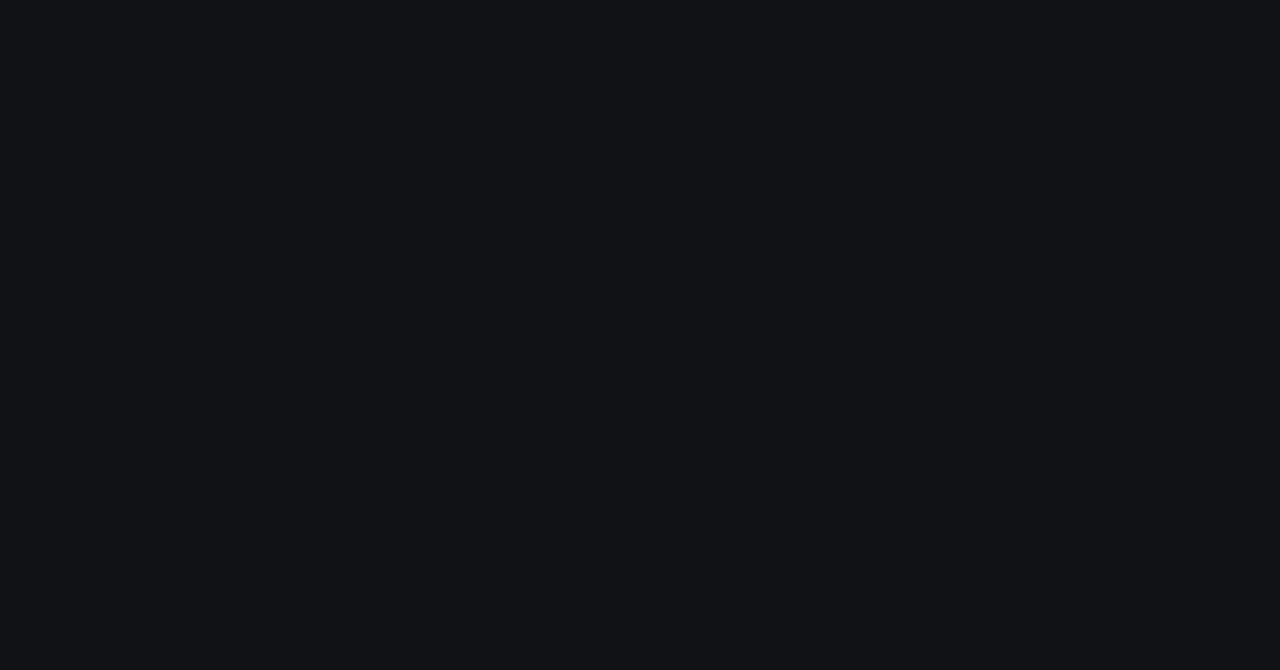
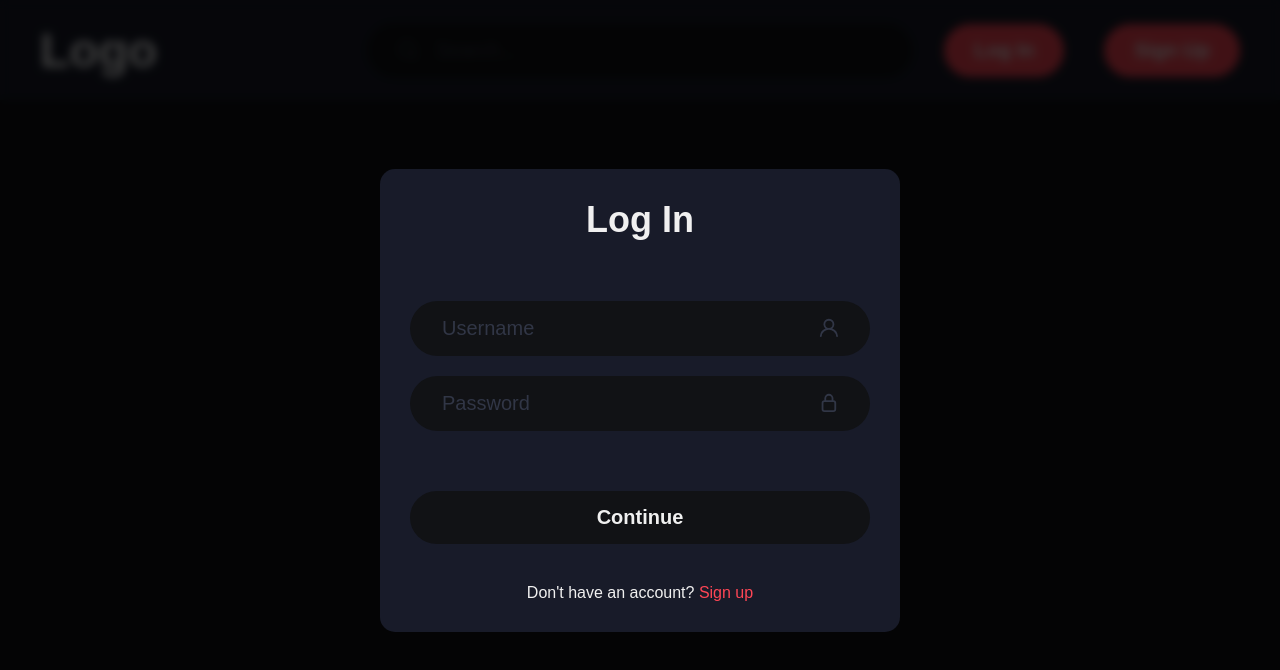
Before and after one commit to kochamaltki/skibidifortnajt-frontend, a SvelteKit app: page / in a window 1280 px wide. Shown: the top 670 px of the page. Built offline with nearby package versions, Linux system fonts and the light colour scheme.

Commit message:
added the bar to the layout

```diff
--- a/src/routes/+layout.svelte
+++ b/src/routes/+layout.svelte
@@ -1,12 +1,33 @@
 <script lang="ts">
 	import '@fontsource-variable/outfit'
+	import LogIn from "$components/LogIn.svelte";
+	import TopBar from '$components/TopBar.svelte';
+
+	import apiUrl from "../stores/apiUrl";
 </script>
 
 <div class="container">
+	<header>
+		<TopBar/>
+	</header>
 	<slot/>
+	<LogIn {apiUrl}/>
 </div>
 
 <style lang="scss">
+	header {
+		position: sticky;
+		top: 0;
+		width: 100%;
+	}
+
+	.container {
+		display: flex;
+		flex-direction: column;
+
+		gap: 40px;
+	}
+
 	:global(html) {
 		font-family: 'Outfit Variable', sans-serif;
 		color: #f0f0f0;
```
